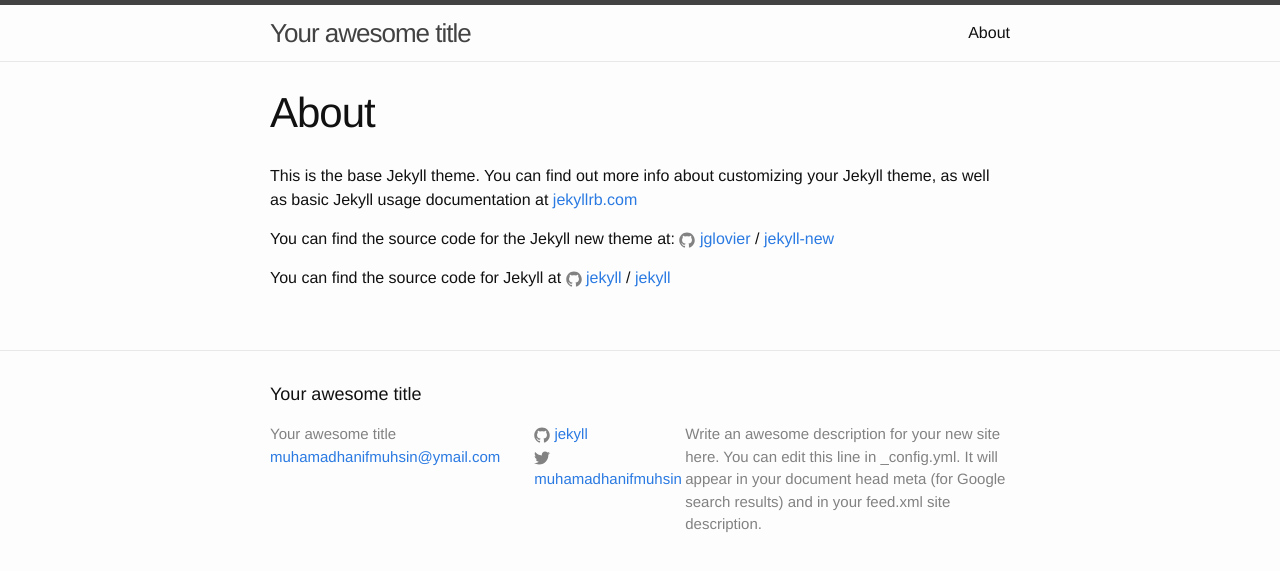
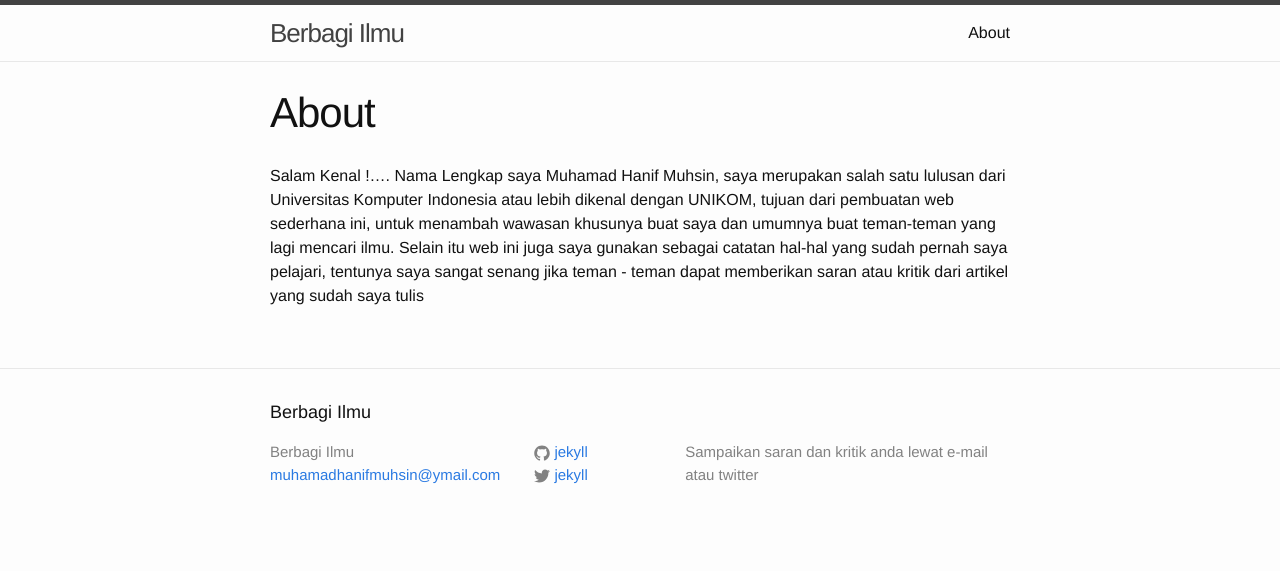
Before and after one commit to muhamadhanifmuhsin/muhamadhanifmuhsin.github.io, a Jekyll site: the page built from about.md, in a window 1280 px wide. Shown: the top 571 px of the page. Built offline with Jekyll 4.4.1, drawn with Linux system fonts in a browser that asks for light colours.

Commit message:
editing about

```diff
--- a/_config.yml
+++ b/_config.yml
@@ -6,15 +6,13 @@
 # 'jekyll serve'. If you change this file, please restart the server process.
 
 # Site settings
-title: Your awesome title
+title: Berbagi Ilmu
 email: muhamadhanifmuhsin@ymail.com
 description: > # this means to ignore newlines until "baseurl:"
-  Write an awesome description for your new site here. You can edit this
-  line in _config.yml. It will appear in your document head meta (for
-  Google search results) and in your feed.xml site description.
+  Sampaikan saran dan kritik anda lewat e-mail atau twitter
 baseurl: "" # the subpath of your site, e.g. /blog
 url: "http://muhamadhanifmuhsin.github.io" # the base hostname & protocol for your site
-twitter_username: muhamadhanifmuhsin
+twitter_username: jekyll
 github_username:  jekyll
 
 # Build settings
--- a/about.md
+++ b/about.md
@@ -4,12 +4,7 @@ title: About
 permalink: /about/
 ---
 
-This is the base Jekyll theme. You can find out more info about customizing your Jekyll theme, as well as basic Jekyll usage documentation at [jekyllrb.com](http://jekyllrb.com/)
-
-You can find the source code for the Jekyll new theme at:
-{% include icon-github.html username="jglovier" %} /
-[jekyll-new](https://github.com/jglovier/jekyll-new)
-
-You can find the source code for Jekyll at
-{% include icon-github.html username="jekyll" %} /
-[jekyll](https://github.com/jekyll/jekyll)
+Salam Kenal !....
+Nama Lengkap saya Muhamad Hanif Muhsin, saya merupakan salah satu lulusan dari Universitas Komputer Indonesia
+atau lebih dikenal dengan UNIKOM, tujuan dari pembuatan web sederhana ini, untuk menambah wawasan khusunya buat saya dan umumnya buat teman-teman yang lagi mencari ilmu.
+Selain itu web ini juga saya gunakan sebagai catatan hal-hal yang sudah pernah saya pelajari, tentunya saya sangat senang jika teman - teman dapat memberikan saran atau kritik dari artikel yang sudah saya tulis
```
